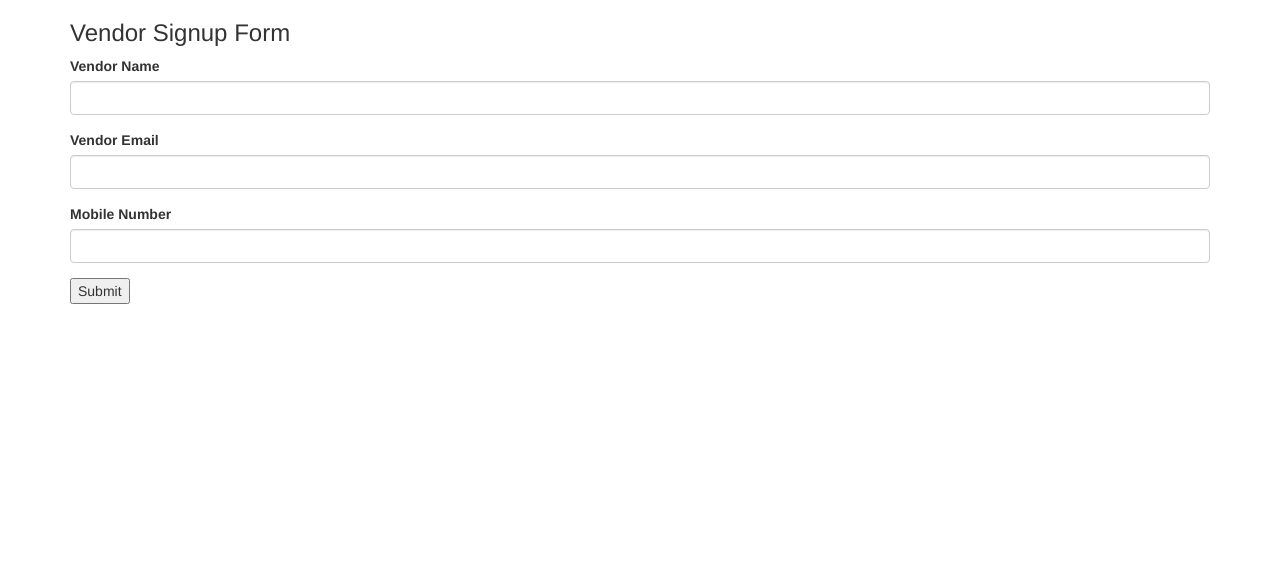
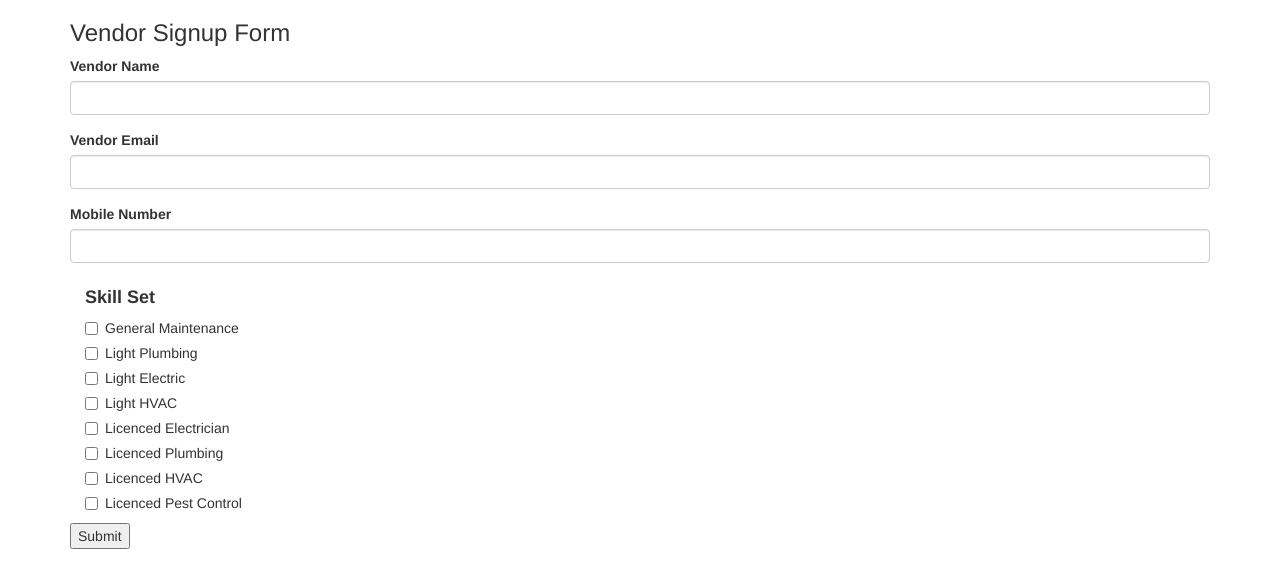
Before and after one commit to maxCardo/maintReq2019, a website: page views/vendorSignup.html in a window 1280 px wide. Drawn offline with Linux system fonts and the light colour scheme; files that its build step writes are made by us from their sources; files whose address does not match are found by name.

Commit message:
added to vendor signup form. added dbinsert to rout.

```diff
--- a/server/DB/dbConnect.js
+++ b/server/DB/dbConnect.js
@@ -21,7 +21,7 @@ const dataBase = mlabDB;
 
 
 //insert record into DB
-const insertDB = (record) => {
+const insertDB = (record, collection) => {
   return new Promise(function(resolve, reject) {
     MongoClient.connect(dataBase, (err, client) => {
       if (err) {
@@ -30,7 +30,7 @@ const insertDB = (record) => {
       console.log('Connected to mongoDB');
       const db = client.db('crdo_req_test');
 
-      db.collection('firstReq').insertOne(record,(err, res) => {
+      db.collection(collection).insertOne(record,(err, res) => {
         if (err) {
           return console.log('Error: and error occurd on insertOne', err);
         }
--- a/views/vendorSignup.html
+++ b/views/vendorSignup.html
@@ -2,12 +2,14 @@
 
 <!--  bootstrap forms helop page https://getbootstrap.com/docs/4.0/components/forms/-->
 <html lang="en" dir="ltr">
+
 <head>
   <meta charset="utf-8">
   <link rel="stylesheet" href="css/bootstrap.min.css">
   <link rel="stylesheet" href="css/style.css">
   <title>Join The Team</title>
 </head>
+
 <body>
   <div class="container">
     <h3>Vendor Signup Form</h3>
@@ -25,10 +27,42 @@
         <input class="form-control" type="tel" name="vendorNum" required minlength=10 maxlength=14>
       </div>
 
-        <button type="submit" name="SubmitButton">Submit</button>
+
+      <div class="container">
+        <h4><b>Skill Set</b></h4>
+        <input name="skillSet" type="hidden" value="-">
+        <div class="checkbox">
+          <label><input type="checkbox" name="skillSet" value="General_Maintenance">General Maintenance</label>
+        </div>
+        <div class="checkbox">
+          <label><input type="checkbox" name="skillSet" value="Lvl1_Plumbing">Light Plumbing</label>
+        </div>
+        <div class="checkbox">
+          <label><input type="checkbox" name="skillSet" value="Lvl1_Electric">Light Electric</label>
+        </div>
+        <div class="checkbox">
+          <label><input type="checkbox" name="skillSet" value="Lvl1_HVAC">Light HVAC</label>
+        </div>
+        <div class="checkbox">
+          <label><input type="checkbox" name="skillSet" value="Lvl2_Electric">Licenced Electrician</label>
+        </div>
+        <div class="checkbox">
+          <label><input type="checkbox" name="skillSet" value="Lvl2_Plumbing">Licenced Plumbing</label>
+        </div>
+        <div class="checkbox">
+          <label><input type="checkbox" name="skillSet" value="Lvl2_HVAC">Licenced HVAC</label>
+        </div>
+        <div class="checkbox">
+          <label><input type="checkbox" name="skillSet" value="Pest_Control">Licenced Pest Control</label>
+        </div>
+
+      </div>
+
+      <button type="submit">Submit</button>
     </form>
   </div>
   <script src="js/libs/moment.js"></script>
   <!-- <script src="js/reqSch.js"></script> -->
 </body>
+
 </html>
```
Also changed, not shown: server/server.js (+12 -2 lines). Lines whose indentation alone changed are shown as unchanged.
